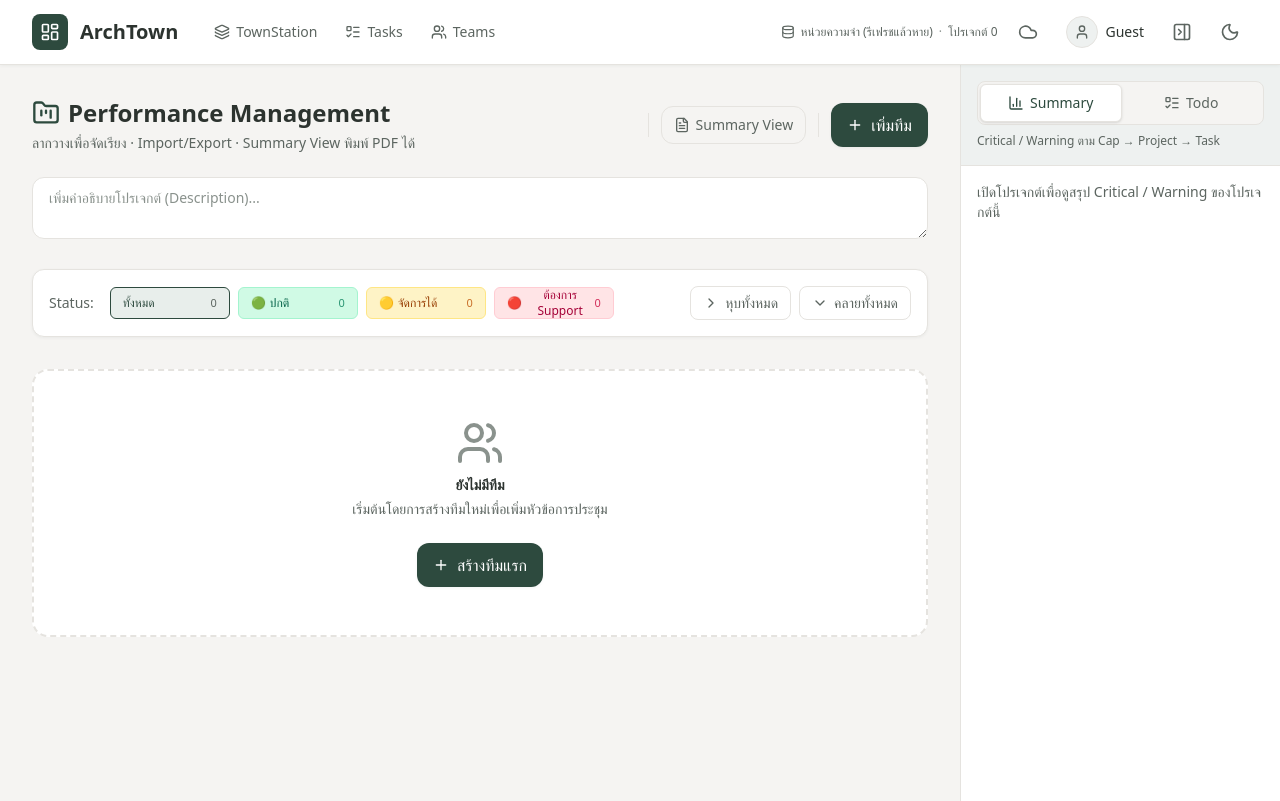
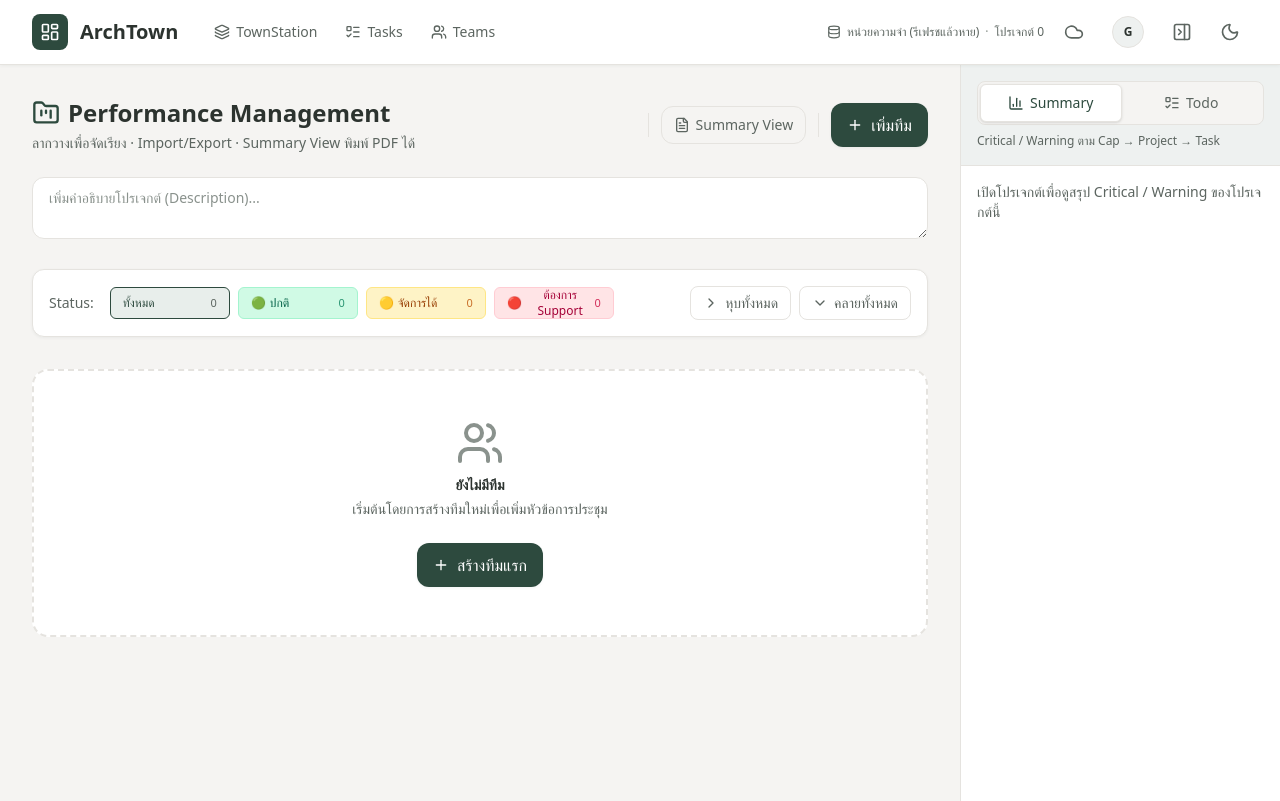
Before and after one commit to chittawan/archtown, a React (Vite) app: page /project in a window 1280 px wide. Built offline with nearby package versions, Linux system fonts and the light colour scheme.

Commit message:
user: add google icon

```diff
--- a/src/components/layout/AppLayout.tsx
+++ b/src/components/layout/AppLayout.tsx
@@ -6,7 +6,7 @@ import TodoPanel from './TodoPanel.tsx';
 import { ComponentSearchModal } from './ComponentSearchModal.tsx';
 import { DbStatusBar } from './DbStatusBar.tsx';
 import { CloudSync } from './CloudSync.tsx';
-import { isGoogleLoggedIn, logoutGoogle, redirectToGoogleLogin } from '../../lib/googleAuth';
+import { isGoogleLoggedIn, logoutGoogle, redirectToGoogleLogin, getGoogleUserInfo, emailInitials } from '../../lib/googleAuth';
 import { clearAppData } from '../../lib/clearAppData';
 import { exportForSync } from '../../db/sync';
 import { uploadToCloud, isSyncAvailable } from '../../db/cloudSync';
@@ -20,6 +20,27 @@ const navItems = [
 
 const RIGHT_PANEL_STORAGE_KEY = 'archtown-right-panel-open';
 type RightPanelTab = 'summary' | 'todo';
+
+/** รูปโปรไฟล์ Google — ถ้าโหลดไม่ได้ (ถูก block) แสดง initial แทน */
+function GoogleAvatarPicture({ src, fallbackInitial }: { src: string; fallbackInitial: string | null }) {
+  const [errored, setErrored] = useState(false);
+  if (errored) {
+    return (
+      <span className="text-xs font-semibold text-[var(--color-text)]">
+        {fallbackInitial ?? '?'}
+      </span>
+    );
+  }
+  return (
+    <img
+      src={src}
+      alt=""
+      className="w-full h-full object-cover"
+      referrerPolicy="strict-origin-when-cross-origin"
+      onError={() => setErrored(true)}
+    />
+  );
+}
 
 export default function AppLayout() {
   const location = useLocation();
@@ -42,6 +63,7 @@ export default function AppLayout() {
   const [componentSearchOpen, setComponentSearchOpen] = useState(false);
   const [userMenuOpen, setUserMenuOpen] = useState(false);
   const [googleUser, setGoogleUser] = useState(false);
+  const googleUserInfo = googleUser ? getGoogleUserInfo() : { picture: undefined, email: undefined };
   const [logoutModalOpen, setLogoutModalOpen] = useState(false);
   const [logoutBackingUp, setLogoutBackingUp] = useState(false);
   const [syncAvailable, setSyncAvailable] = useState(false);
@@ -187,17 +209,29 @@ export default function AppLayout() {
               <button
                 type="button"
                 onClick={() => setUserMenuOpen((o) => !o)}
-                className="flex items-center gap-2 p-2 rounded-lg text-[var(--color-text-muted)] hover:text-[var(--color-text)] hover:bg-[var(--color-overlay)] transition-colors"
+                className="flex items-center justify-center p-2 rounded-lg text-[var(--color-text-muted)] hover:text-[var(--color-text)] hover:bg-[var(--color-overlay)] transition-colors"
                 title={googleUser ? 'บัญชี Google' : 'Guest'}
                 aria-label={googleUser ? 'Google account menu' : 'Guest menu'}
                 aria-expanded={userMenuOpen}
               >
-                <div className="w-8 h-8 rounded-full bg-[var(--color-overlay)] flex items-center justify-center border border-[var(--color-border)]">
-                  <User className="w-4 h-4" />
+                <div className="w-8 h-8 rounded-full bg-[var(--color-overlay)] flex items-center justify-center border border-[var(--color-border)] overflow-hidden shrink-0">
+                  {googleUser ? (
+                    googleUserInfo.picture ? (
+                      <GoogleAvatarPicture
+                        src={googleUserInfo.picture}
+                        fallbackInitial={googleUserInfo.email ? emailInitials(googleUserInfo.email) : null}
+                      />
+                    ) : googleUserInfo.email ? (
+                      <span className="text-xs font-semibold text-[var(--color-text)]">
+                        {emailInitials(googleUserInfo.email)}
+                      </span>
+                    ) : (
+                      <User className="w-4 h-4" />
+                    )
+                  ) : (
+                    <span className="text-xs font-semibold text-[var(--color-text)]">G</span>
+                  )}
                 </div>
-                <span className="text-sm font-medium text-[var(--color-text)] hidden sm:inline">
-                  {googleUser ? 'Google' : 'Guest'}
-                </span>
               </button>
               {userMenuOpen && (
                 <div
--- a/src/lib/googleAuth.ts
+++ b/src/lib/googleAuth.ts
@@ -37,8 +37,9 @@ export function logoutGoogle(): void {
   sessionStorage.removeItem(AUTH_ID_TOKEN_KEY);
 }
 
-/** Decode id_token JWT and return Google user id (sub). Used for per-user sync path. */
-export function getGoogleUserId(): string | null {
+type GoogleTokenPayload = { sub?: string; email?: string; picture?: string };
+
+function decodeIdTokenPayload(): GoogleTokenPayload | null {
   if (typeof window === 'undefined') return null;
   const token = sessionStorage.getItem(AUTH_ID_TOKEN_KEY);
   if (!token) return null;
@@ -49,9 +50,29 @@ export function getGoogleUserId(): string | null {
     const base64 = base64url.replace(/-/g, '+').replace(/_/g, '/');
     const padded = base64.padEnd(base64.length + (4 - (base64.length % 4)) % 4, '=');
     const json = atob(padded);
-    const payload = JSON.parse(json) as { sub?: string };
-    return payload?.sub ?? null;
+    return JSON.parse(json) as GoogleTokenPayload;
   } catch {
     return null;
   }
 }
+
+/** Decode id_token JWT and return Google user id (sub). Used for per-user sync path. */
+export function getGoogleUserId(): string | null {
+  const payload = decodeIdTokenPayload();
+  return payload?.sub ?? null;
+}
+
+/** Decode id_token and return picture + email for avatar/initial. */
+export function getGoogleUserInfo(): { picture?: string; email?: string } {
+  const payload = decodeIdTokenPayload();
+  if (!payload) return {};
+  return { picture: payload.picture, email: payload.email };
+}
+
+/** สร้างตัวอักษร 2 ตัวจาก email สำหรับใช้เป็น initial (เช่น chittawan.ris@gmail.com → CH). */
+export function emailInitials(email: string): string {
+  const s = (email || '').trim();
+  if (s.length >= 2) return s.slice(0, 2).toUpperCase();
+  if (s.length === 1) return s.toUpperCase();
+  return '?';
+}
```
